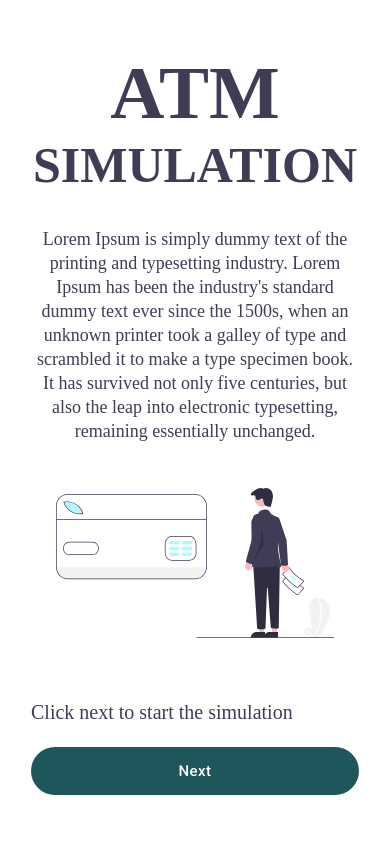
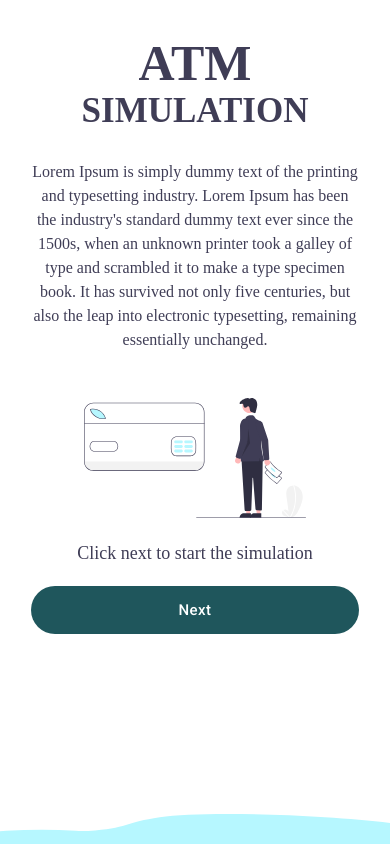
Before and after one commit to YogyaGamage/atm-frontend, a React (Create React App) app: page / in a window 390 px wide. Built offline with nearby package versions, Linux system fonts and the light colour scheme; a small style sheet from the web is missing.

Commit message:
page 1 css done

```diff
--- a/src/views/pages/page1/Page1.jsx
+++ b/src/views/pages/page1/Page1.jsx
@@ -43,10 +43,12 @@ export default function Page1() {
                     </div>
                 </div>
             </div>
+            <img class="image2" src={'/images/page1-bottom.svg'} alt='' />
+            <img class="image3" src={'/images/page1-bottom2.svg'} alt='' />
 
             <div class="imageSection">
 
-                {/* <img class="image2" src={'/images/page1-bottom.svg'} alt='' /> */}
+
                 {/* <img class="image2" src='https://thumbs.dreamstime.com/b/rainbow-love-heart-background-red-wood-60045149.jpg' alt='' /> */}
 
             </div>
--- a/src/views/pages/page1/page1.css
+++ b/src/views/pages/page1/page1.css
@@ -3,6 +3,7 @@
       flex-direction: column;
       align-items: center;
       justify-content: center;
+      margin: auto;
   }
 
   .textSection{
@@ -48,6 +49,7 @@
     font-size: 20px;
     line-height: 29px;
     color: #3F3D56;
+    text-align: center;
   }
 
   .nextButton1{
@@ -80,5 +82,354 @@
       right: 0px;
       bottom: 0px;
 
-      height: 120px
+      height: 20vh
   }
+
+  .image3{
+    position: absolute;
+    right: 0px;
+    bottom: 0px;
+    display: none;
+    height: 20vh
+}
+
+@media (max-width: 1025px) {
+  .header1{
+    font-size: 75px;
+  }
+
+  .header2{
+    font-size: 50px;
+    margin-top: -3vh;
+  }
+
+  .description{
+    font-size: 20px;
+    line-height: 24px;
+    margin-top: 0vh;
+    margin-bottom: 3vh;
+  }
+
+  .clickNext1 {
+    font-family: Montserrat;
+    font-style: normal;
+    font-weight: 300;
+    font-size: 20px;
+    line-height: 29px;
+    color: #3F3D56;
+    text-align: center;
+  }
+
+  .nextButton1{
+    background: #1F565C;
+    color: #FEFFFF;
+    border-Radius: 50;
+    box-Shadow: 0px
+  }
+
+  .nextButton1:hover{
+    background-color: #3F3D56;
+  }
+
+  .bottomButton{
+      display: flex;
+      flex-direction: column;
+      justify-content: end;
+      margin-top: 40px;
+      margin-bottom: 5vh;
+  }
+
+  .image1{
+    margin-top: 20px;
+    height: 300px
+}
+
+
+  .image2{
+      position: absolute;
+      right: 0px;
+      bottom: 0px;
+      display: none;
+      height: 15vh
+  }
+
+
+  .image3{
+    position: absolute;
+    right: 0px;
+    bottom: 0px;
+    display: inline;
+    height: 20vh
+}
+}
+
+@media (max-width: 769px) {
+  .header1{
+    font-size: 75px;
+  }
+
+  .header2{
+    font-size: 50px;
+    margin-top: -4vh;
+  }
+
+  .description{
+    font-size: 20px;
+    line-height: 24px;
+    margin-top: 0vh;
+    margin-bottom: 3vh;
+  }
+
+  .clickNext1 {
+    font-family: Montserrat;
+    font-style: normal;
+    font-weight: 300;
+    font-size: 20px;
+    line-height: 29px;
+    color: #3F3D56;
+    text-align: center;
+  }
+
+  .nextButton1{
+    background: #1F565C;
+    color: #FEFFFF;
+    border-Radius: 50;
+    box-Shadow: 0px
+  }
+
+  .nextButton1:hover{
+    background-color: #3F3D56;
+  }
+
+  .bottomButton{
+      display: flex;
+      flex-direction: column;
+      justify-content: end;
+      margin-top: 40px;
+      margin-bottom: 5vh;
+  }
+
+  .image1{
+    margin-top: 20px;
+    height: 200px
+}
+
+
+  .image2{
+      position: absolute;
+      right: 0px;
+      bottom: 0px;
+      display: none;
+      height: 15vh
+  }
+
+
+  .image3{
+    position: absolute;
+    right: 0px;
+    bottom: 0px;
+    display: inline;
+    height: 10vh
+}
+}
+
+@media (max-width: 560px) {
+  .header1{
+    font-size: 50px;
+  }
+
+  .header2{
+    font-size: 35px;
+    margin-top: -4vh;
+  }
+
+  .description{
+    font-size: 16px;
+    line-height: 24px;
+    margin-top: 0vh;
+    margin-bottom: 3vh;
+  }
+
+  .clickNext1 {
+    font-family: Montserrat;
+    font-style: normal;
+    font-weight: 300;
+    font-size: 18px;
+    line-height: 29px;
+    color: #3F3D56;
+    margin-top: -1vh;
+    text-align: center;
+  }
+
+  .nextButton1{
+    background: #1F565C;
+    color: #FEFFFF;
+    border-Radius: 50;
+    box-Shadow: 0px
+  }
+
+  .nextButton1:hover{
+    background-color: #3F3D56;
+  }
+
+  .bottomButton{
+      display: flex;
+      flex-direction: column;
+      justify-content: end;
+      margin-top: 30px;
+      margin-bottom: 5vh;
+  }
+
+  .image1{
+    margin-top: 20px;
+    height: 120px
+}
+
+
+.image3{
+  position: absolute;
+  right: 0px;
+  bottom: 0px;
+  display: inline;
+  width: 100vw;
+  height: 30px;
+}
+}
+
+@media (max-width: 376px) {
+  .header1{
+    font-size: 40px;
+  }
+
+  .header2{
+    font-size: 25px;
+    margin-top: -4vh;
+  }
+
+  .description{
+    font-size: 14px;
+    line-height: 22px;
+    margin-top: 0vh;
+    margin-bottom: 3vh;
+  }
+
+  .clickNext1 {
+    font-family: Montserrat;
+    font-style: normal;
+    font-weight: 300;
+    font-size: 16px;
+    line-height: 29px;
+    color: #3F3D56;
+    margin-top: -1vh;
+    text-align: center;
+  }
+
+  .nextButton1{
+    background: #1F565C;
+    color: #FEFFFF;
+    border-Radius: 50;
+    box-Shadow: 0px
+  }
+
+  .nextButton1:hover{
+    background-color: #3F3D56;
+  }
+
+  .bottomButton{
+      display: flex;
+      flex-direction: column;
+      justify-content: end;
+      margin-top: 30px;
+      margin-bottom: 5vh;
+  }
+
+  .image1{
+    margin-top: 20px;
+    height: 100px
+}
+
+
+.image3{
+  position: absolute;
+  right: 0px;
+  bottom: 0px;
+  display: inline;
+  width: 200vw;
+  height: 200px;
+}
+}
+
+@media (max-width: 361px) {
+
+  .container{
+    margin: auto;
+    position: absolute;
+  }
+
+  .textSection{
+    padding-left: 3vw;
+    padding-right: 1vw;
+    align-items: center;
+}
+
+  .header1{
+    font-size: 40px;
+  }
+
+  .header2{
+    font-size: 25px;
+    margin-top: -4vh;
+  }
+
+  .description{
+    font-size: 14px;
+    line-height: 22px;
+    margin-top: 0vh;
+    margin-bottom: 3vh;
+  }
+
+  .clickNext1 {
+    font-family: Montserrat;
+    font-style: normal;
+    font-weight: 300;
+    font-size: 16px;
+    line-height: 29px;
+    color: #3F3D56;
+    margin-top: -1vh;
+    text-align: center;
+  }
+
+  .nextButton1{
+    background: #1F565C;
+    color: #FEFFFF;
+    border-Radius: 50;
+    box-Shadow: 0px
+  }
+
+  .nextButton1:hover{
+    background-color: #3F3D56;
+  }
+
+  .bottomButton{
+      display: flex;
+      flex-direction: column;
+      justify-content: end;
+      margin-top: 30px;
+      margin-bottom: 5vh;
+  }
+
+  .image1{
+    margin-top: 20px;
+    height: 100px
+}
+
+
+.image3{
+  position: absolute;
+  bottom: -80px;
+  right: -10px;
+  display: inline;
+  width: 200vw;
+  height: 50px;
+}
+}
```
Also changed, not shown: public/images/page1-bottom2.svg (added).
